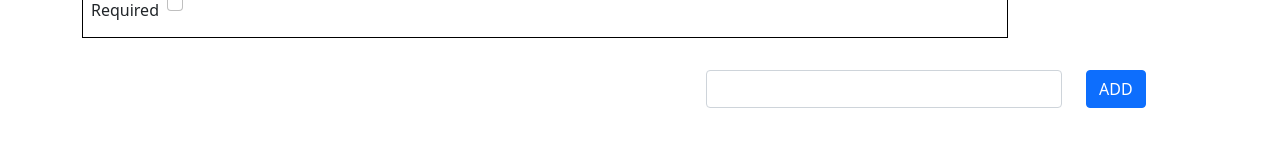
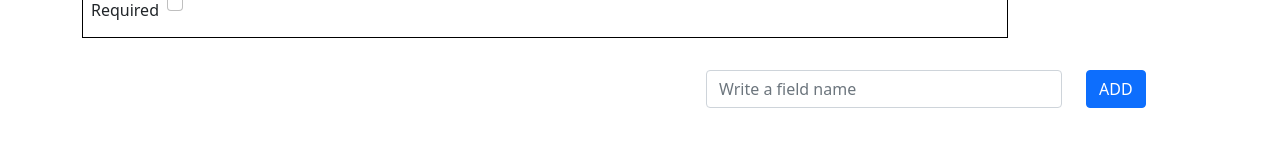
Before and after one commit to digimakergo/contenttype-designer, a React (Create React App) app in the folder client/: page / in a window 1280 px wide. Shown: the part 144-300 px from the top of the page. Built offline with nearby package versions, Linux system fonts and the light colour scheme.

Commit message:
The add feild now represents the name correctly

```diff
--- a/client/src/components/DropDownContentTypes.tsx
+++ b/client/src/components/DropDownContentTypes.tsx
@@ -1,13 +1,15 @@
-import { Form, Col, Row, Button} from 'react-bootstrap';
+import { Form, Col, Row, Button, Placeholder} from 'react-bootstrap';
 import { useState } from 'react';
 
 const DropDownContentTypes = (props:any) => {
-    const [value, setValue] = useState("Choose contentTypes")
+    const [value, setValue] = useState("")
 
 return (
     <Row style = {{marginTop:"2rem"}}>
         <Col xs md lg={{span: 4,offset: 5}} style={{marginLeft:"39rem"}} >
-        <Form.Control type='text'/>
+        <Form.Control type='text' placeholder='Write a field name'  onChange={(e) => {
+            setValue(e.target.value.charAt(0).toUpperCase()+e.target.value.slice(1));
+        }}/>
     </Col>
     <Col>
     <Button variant="primary" onClick={() => {
```
